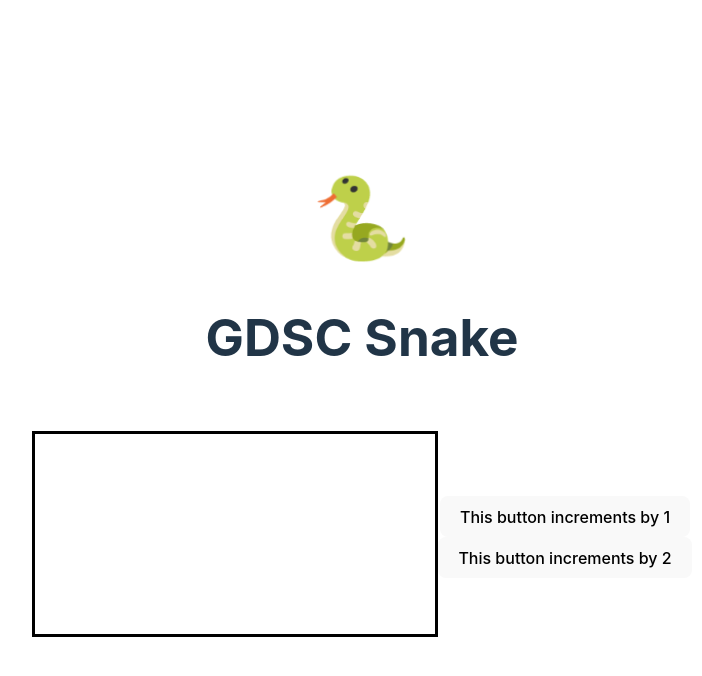
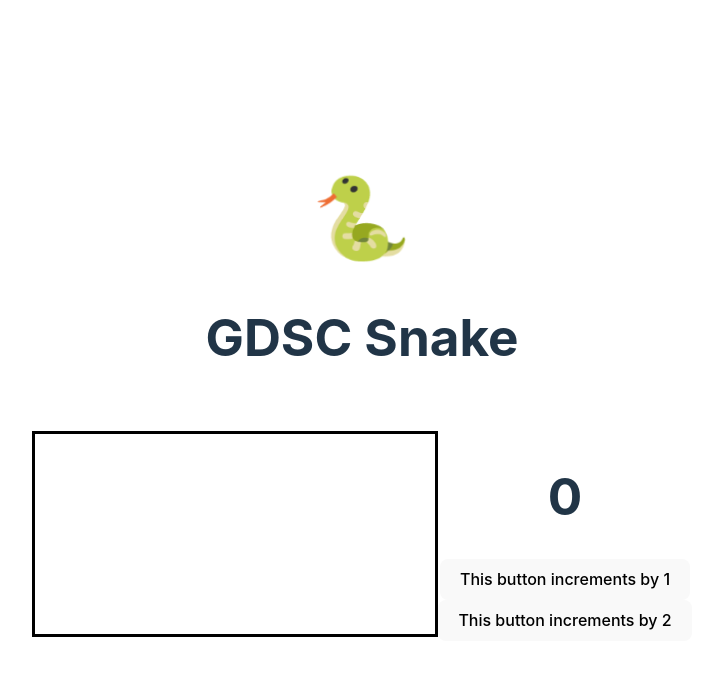
Before and after one commit to gdscports/react-snake, a React (Vite) app in the folder web/: page / in a window 1280 px wide. Both pictures are taken after a click on the button "Click me to start the game". Shown: the top 676 px of the page, without its empty margins (278-980 px from the left). Built offline with nearby package versions, Linux system fonts and the light colour scheme.

Commit message:
Score updates between button components

```diff
--- a/web/src/components/IncrementButton.tsx
+++ b/web/src/components/IncrementButton.tsx
@@ -1,9 +1,9 @@
 import { Dispatch } from 'react';
 
-function IncrementButton(props: {count: number, countIncrease: Dispatch<number>, incrementBy: number}) {
+function IncrementButton(props: {count: number, setCount: Dispatch<number>, incrementBy: number}) {
 	return (
 		<div>
-			<button onClick={() => props.countIncrease(props.count + props.incrementBy)}>
+			<button onClick={() => props.setCount(props.count + props.incrementBy)}>
 				This button increments by {props.incrementBy}
 			</button>
 		</div>
--- a/web/src/components/SnakeScreen.tsx
+++ b/web/src/components/SnakeScreen.tsx
@@ -14,8 +14,9 @@
           <CanvasBoard height={200} width={400}/>
         </div>
         <div>
-        <IncrementButton count={count} countIncrease={setCount} incrementBy={1} />
-        <IncrementButton count={count} countIncrease={setCount} incrementBy={2} />
+        <h1>{count}</h1>
+        <IncrementButton count={count} setCount={setCount} incrementBy={1} />
+        <IncrementButton count={count} setCount={setCount} incrementBy={2} />
         </div>
       </div>
     </div>
```
